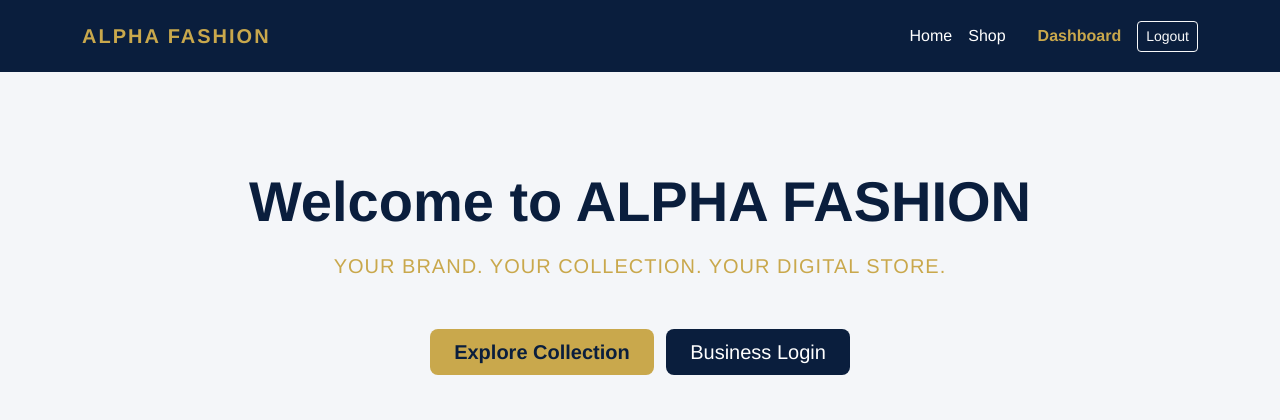
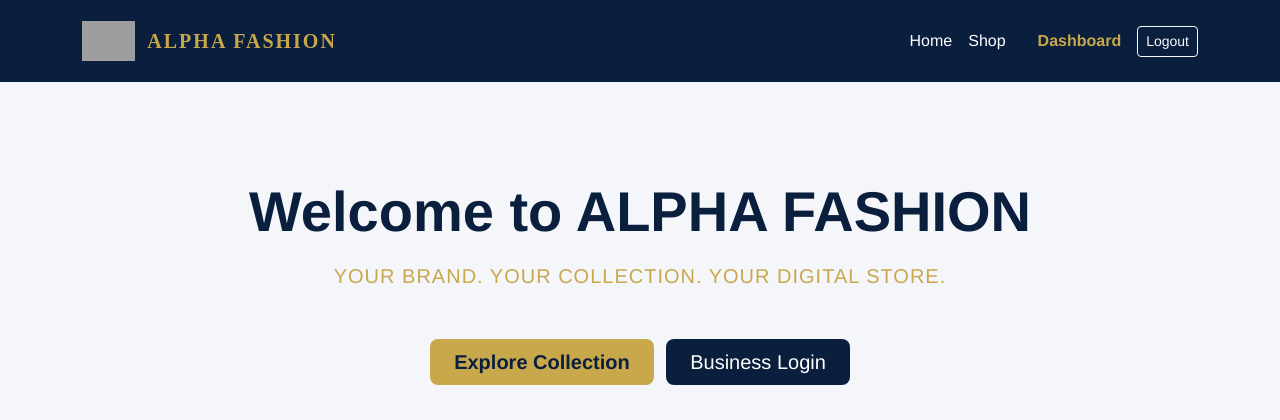
Before and after one commit to Iniobongcodex2/alpha-fashion, a Django app: page / in a window 1280 px wide. Shown: the top 420 px of the page. Run offline with Django 5.2, Linux system fonts and the light colour scheme; the visitor is signed in with stand-in values (Sample User, id 1); grey boxes are pictures that could not be loaded.

Commit message:
Added official ALPHA FASHION logo to navbar

```diff
--- a/templates/base.html
+++ b/templates/base.html
@@ -25,7 +25,12 @@
     <!-- NAVIGATION BAR -->
     <nav class="navbar navbar-expand-lg navbar-custom py-3">
         <div class="container">
-            <a class="navbar-brand" href="/">ALPHA FASHION</a>
+            <!-- UPDATED LOGO SECTION -->
+            <a class="navbar-brand d-flex align-items-center" href="{% url 'home' %}">
+                <img src="{% static 'images/logo.png' %}" alt="ALPHA FASHION" style="height: 40px; margin-right: 12px;">
+                <span style="color: var(--alpha-gold); font-weight: bold; letter-spacing: 2px; font-family: serif;">ALPHA FASHION</span>
+            </a>
+
             <button class="navbar-toggler" type="button" data-bs-toggle="collapse" data-bs-target="#navbarNav">
                 <span class="navbar-toggler-icon" style="filter: invert(1);"></span>
             </button>
```
